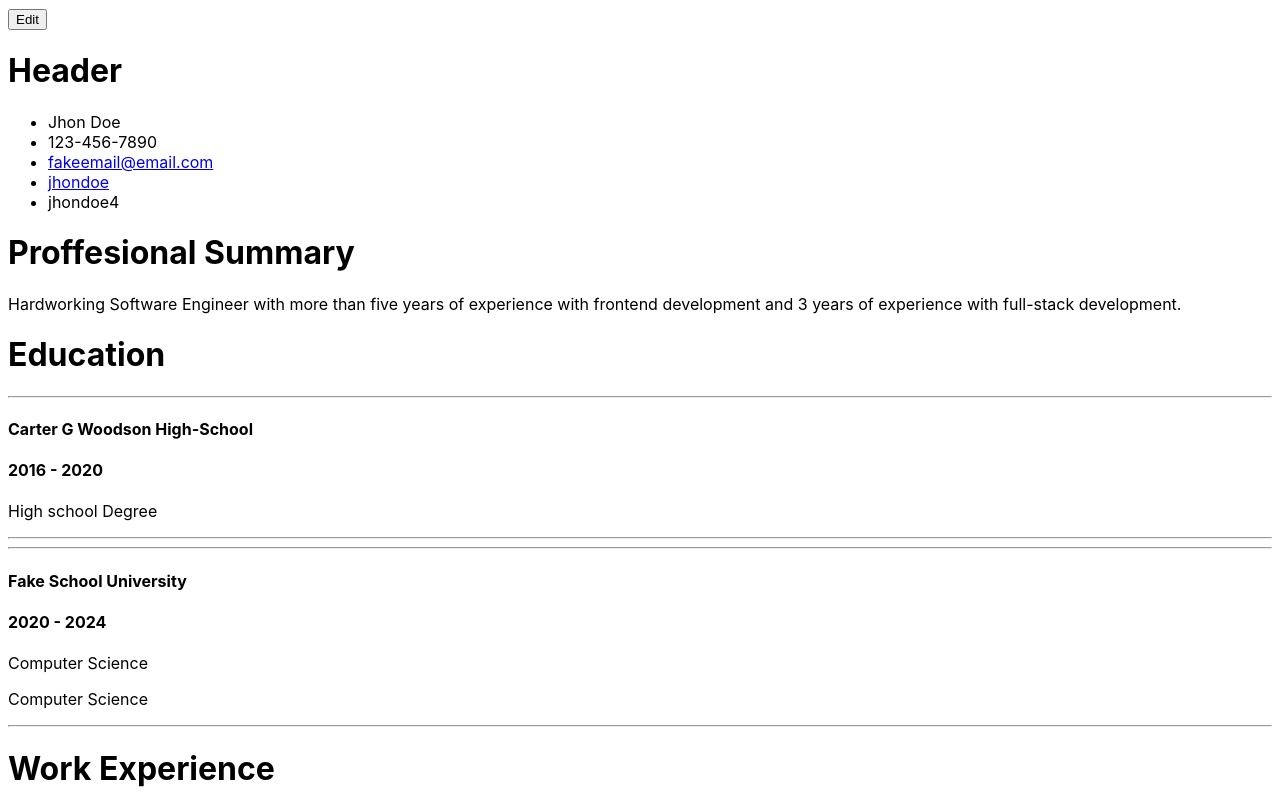
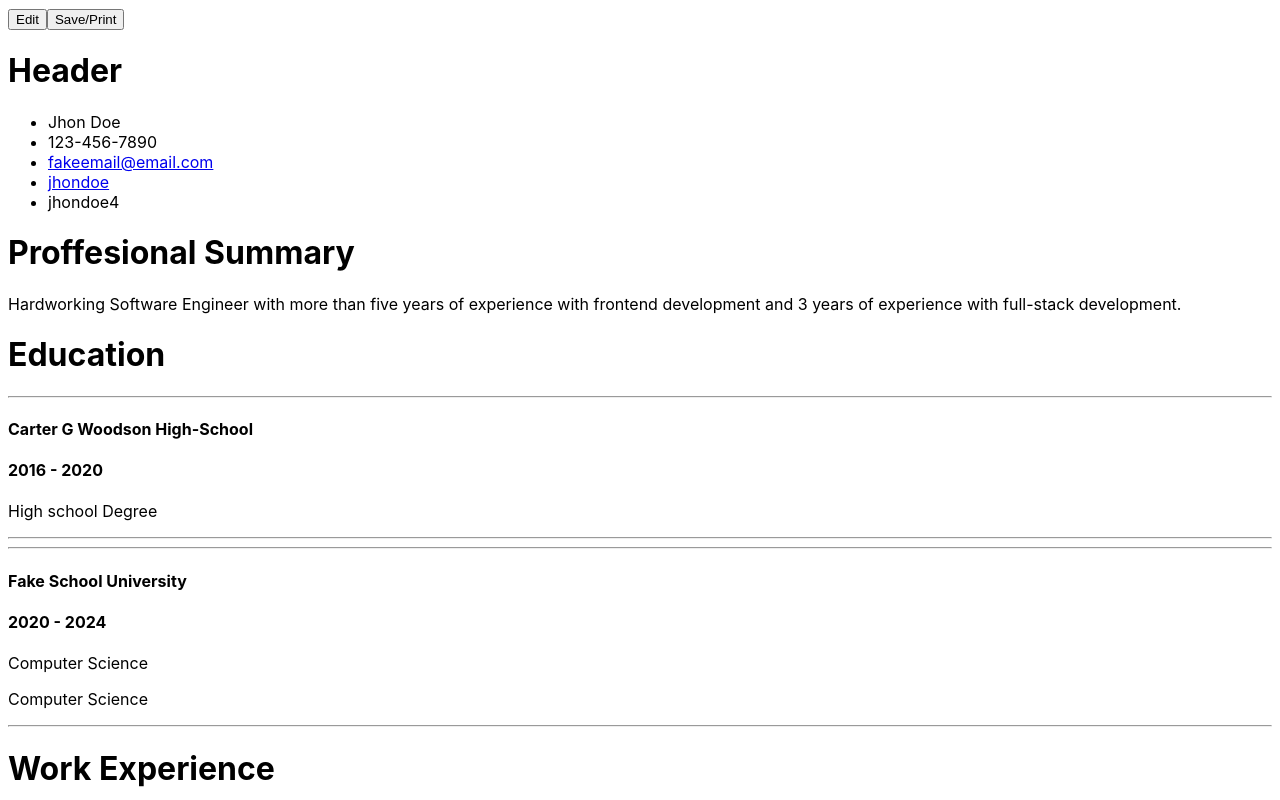
Before and after one commit to DrearyDev/cv-creator-react, a React (Vite) app: page / in a window 1280 px wide. Shown: the top 800 px of the page. Built offline with nearby package versions, Linux system fonts and the light colour scheme.

Commit message:
Add Save/Print button
button to print or save the resume as a pdf. it just calls
window.print() and the browser handles everything.

```diff
--- a/src/main.jsx
+++ b/src/main.jsx
@@ -128,6 +128,7 @@ function HandleVisible({headerInputs, proSummary, education, workExp, skills, ce
 
     return(
         <>
+            <div className="buttons">
                 <button
                     className="modeBtn"
                     onClick={() => {
@@ -137,6 +138,14 @@ function HandleVisible({headerInputs, proSummary, education, workExp, skills, ce
                 >
                     {viewModeValue ? "Edit" : "View"}
                 </button>
+
+                <button
+                    className="printBtn"
+                    onClick={() => window.print()}
+                >
+                    Save/Print
+                </button>
+            </div>
 
             <Form
                 headerInputs = {headerInputs}
```
Lines whose indentation alone changed are shown as unchanged.
